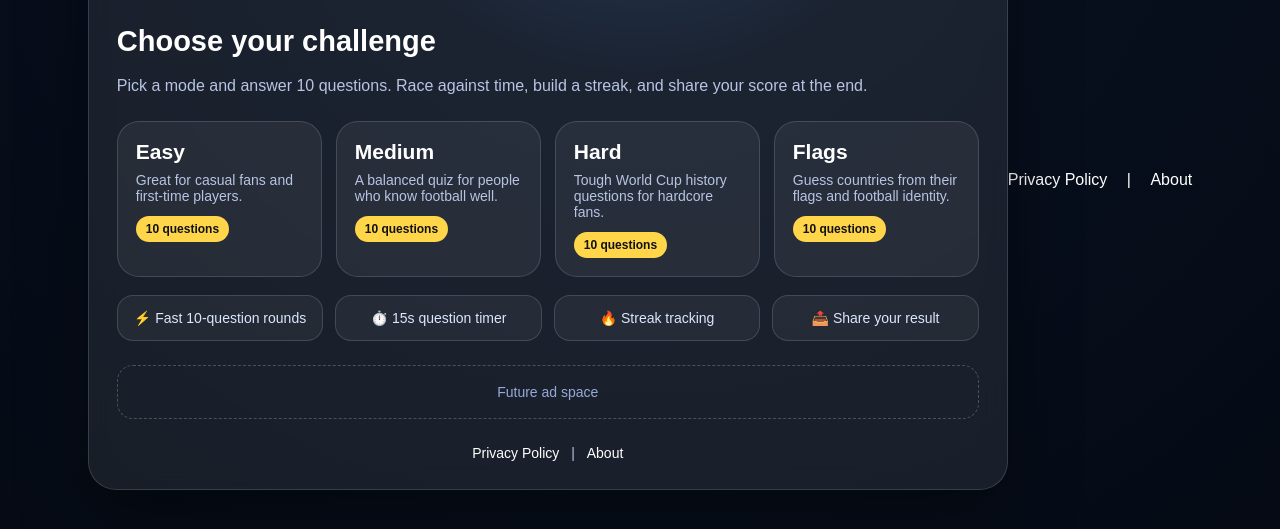
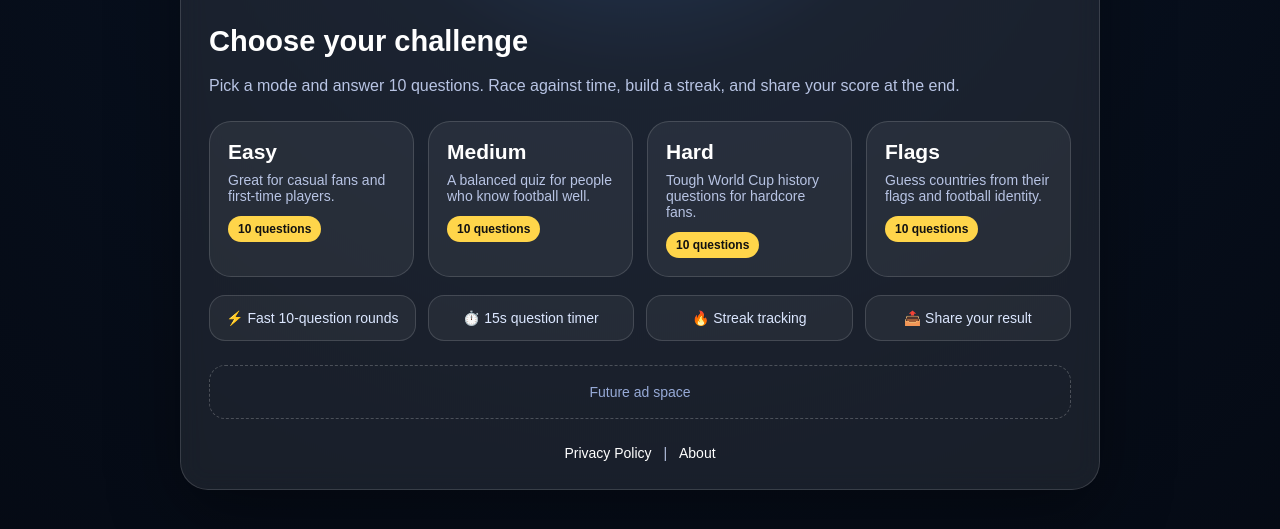
Before and after one commit to berkanterdogan1/wc26quiz, a plain HTML site: page index.html in a window 1280 px wide. Shown: the part 235-764 px from the top of the page. Drawn offline with Linux system fonts and the light colour scheme.

Commit message:
Update index.html

```diff
--- a/index.html
+++ b/index.html
@@ -993,15 +993,6 @@ crossorigin="anonymous"></script>
         copyBtn.addEventListener('click', copyResult);
         shareBtn.addEventListener('click', shareResult);
     </script>
-    <div style="margin-top:30px;text-align:center;padding:20px 0;">
-  <a href="privacy.html" style="color:white;text-decoration:none;margin-right:15px;">
-    Privacy Policy
-  </a>
-  |
-  <a href="about.html" style="color:white;text-decoration:none;margin-left:15px;">
-    About
-  </a>
-</div>
 </body>
 
 </html>
```
